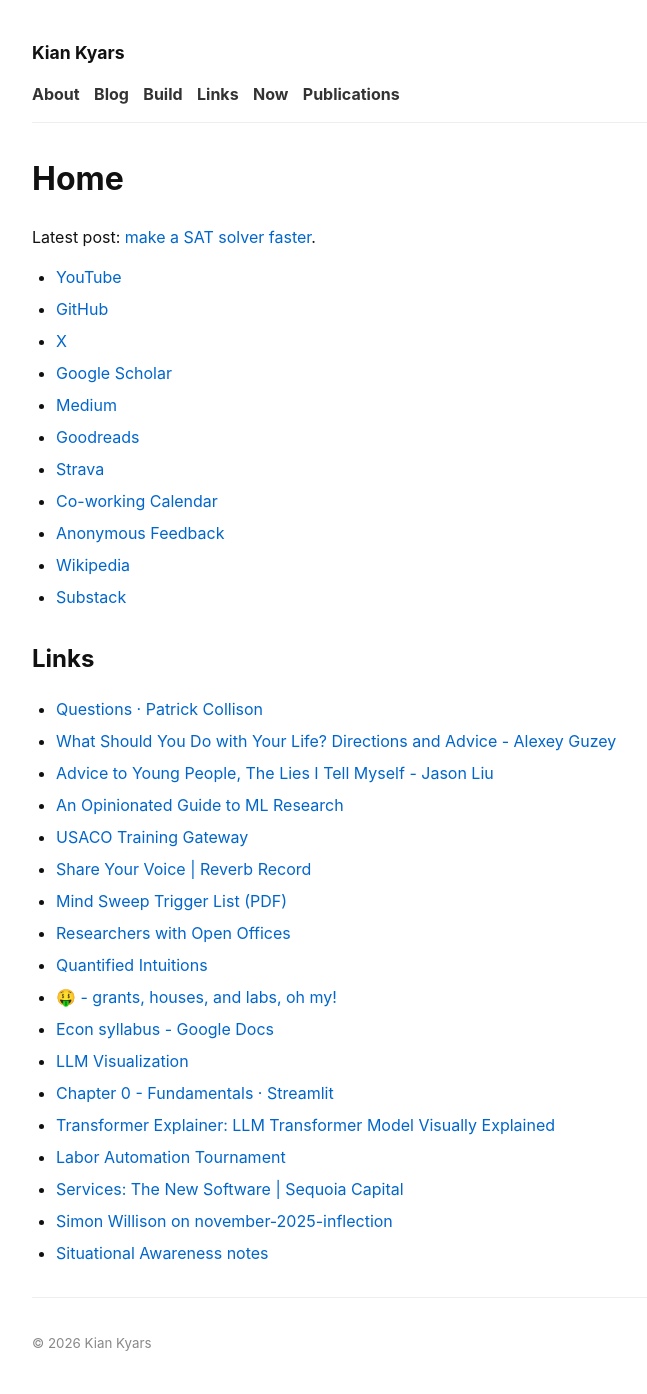
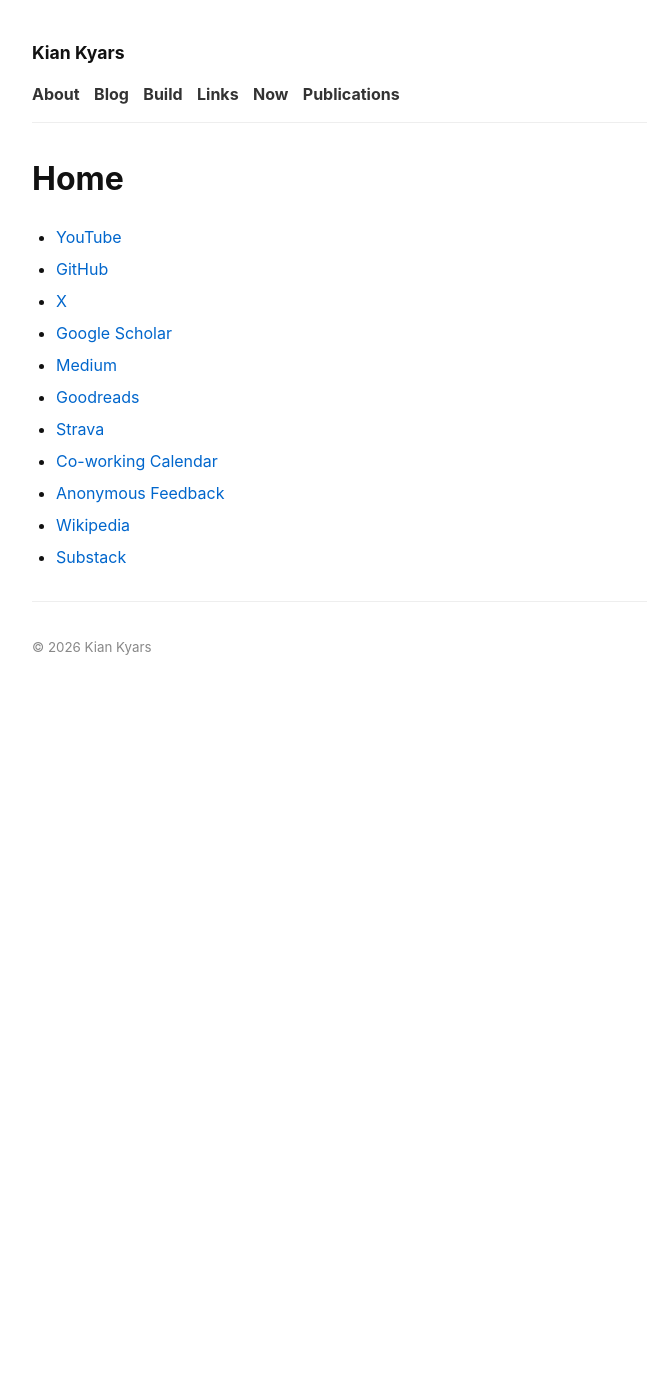
Before and after one commit to kiankyars/kiankyars.github.io, a Jekyll site: the page built from index.md, in a window 1280 px wide. Shown: the whole page, without its empty margins (262-909 px from the left). Built offline with Jekyll 4.4.1, drawn with Linux system fonts in a browser that asks for light colours; after the commit the page ends 900 px from its top, so only the background shows below that.

Commit message:
Move Favorites to a Links page and simplify homepage

```diff
--- a/_layouts/default.html
+++ b/_layouts/default.html
@@ -218,7 +218,7 @@
       <a href="/about/">About</a>
       <a href="/blog/">Blog</a>
       <a href="/build/">Build</a>
-      <a href="/#links">Links</a>
+      <a href="/links/">Links</a>
       <a href="/now/">Now</a>
       <a href="/publications/">Publications</a>
     </nav>
--- a/index.md
+++ b/index.md
@@ -2,8 +2,6 @@
 layout: default
 title: Home
 ---
-
-Latest post: [make a SAT solver faster](/machine_learning/2026/09/13/sat-solver.html).
 
 - [YouTube](https://www.youtube.com/@neuralkian)
 - [GitHub](https://github.com/kiankyars)
@@ -16,24 +14,3 @@
 - [Anonymous Feedback](https://forms.gle/mgTM1h5fR4qzw5JR7)
 - [Wikipedia](https://en.wikipedia.org/wiki/User:Kyars)
 - [Substack](https://kiankyars.substack.com)
-
-## Links
-
-- [Questions · Patrick Collison](https://patrickcollison.com/questions)
-- [What Should You Do with Your Life? Directions and Advice - Alexey Guzey](https://guzey.com/personal/what-should-you-do-with-your-life/)
-- [Advice to Young People, The Lies I Tell Myself - Jason Liu](https://jxnl.co/writing/2024/06/01/advice-to-young-people/#do-you-want-the-rewards)
-- [An Opinionated Guide to ML Research](http://joschu.net/blog/opinionated-guide-ml-research.html)
-- [USACO Training Gateway](https://usaco.training/)
-- [Share Your Voice \| Reverb Record](https://record.reverb.chat/)
-- [Mind Sweep Trigger List (PDF)](https://gettingthingsdone.com/wp-content/uploads/2014/10/Mind_Sweep_Trigger_List.pdf)
-- [Researchers with Open Offices](https://esraasaleh.notion.site/Researchers-with-Open-Offices-27dd8febd78d42b9ad4627f3525f28fe)
-- [Quantified Intuitions](https://www.quantifiedintuitions.org/)
-- [🤑 - grants, houses, and labs, oh my!](https://docs.google.com/spreadsheets/d/1JTNfDeRXZKR5hEF3WYIBpi2Wu8QAeghFwJvJ53DrJWo/edit?ref=brasstacks.blog&gid=1941344675#gid=1941344675)
-- [Econ syllabus - Google Docs](https://docs.google.com/document/d/1Tq_wXAsj4fWCw-DWsrRD43ciQ0kIKZseQ8V4s3m1JqU/edit?tab=t.0)
-- [LLM Visualization](https://bbycroft.net/llm)
-- [Chapter 0 - Fundamentals · Streamlit](https://arena-chapter0-fundamentals.streamlit.app/#why-arena)
-- [Transformer Explainer: LLM Transformer Model Visually Explained](https://poloclub.github.io/transformer-explainer/)
-- [Labor Automation Tournament](https://www.metaculus.com/tournament/labor-hub/)
-- [Services: The New Software \| Sequoia Capital](https://sequoiacap.com/article/services-the-new-software/)
-- [Simon Willison on november-2025-inflection](https://simonwillison.net/tags/november-2025-inflection/)
-- [Situational Awareness notes](https://stafforini.com/notes/situational-awareness-lp/)
```
Also changed, not shown: links.md (added, +24 -0 lines).
